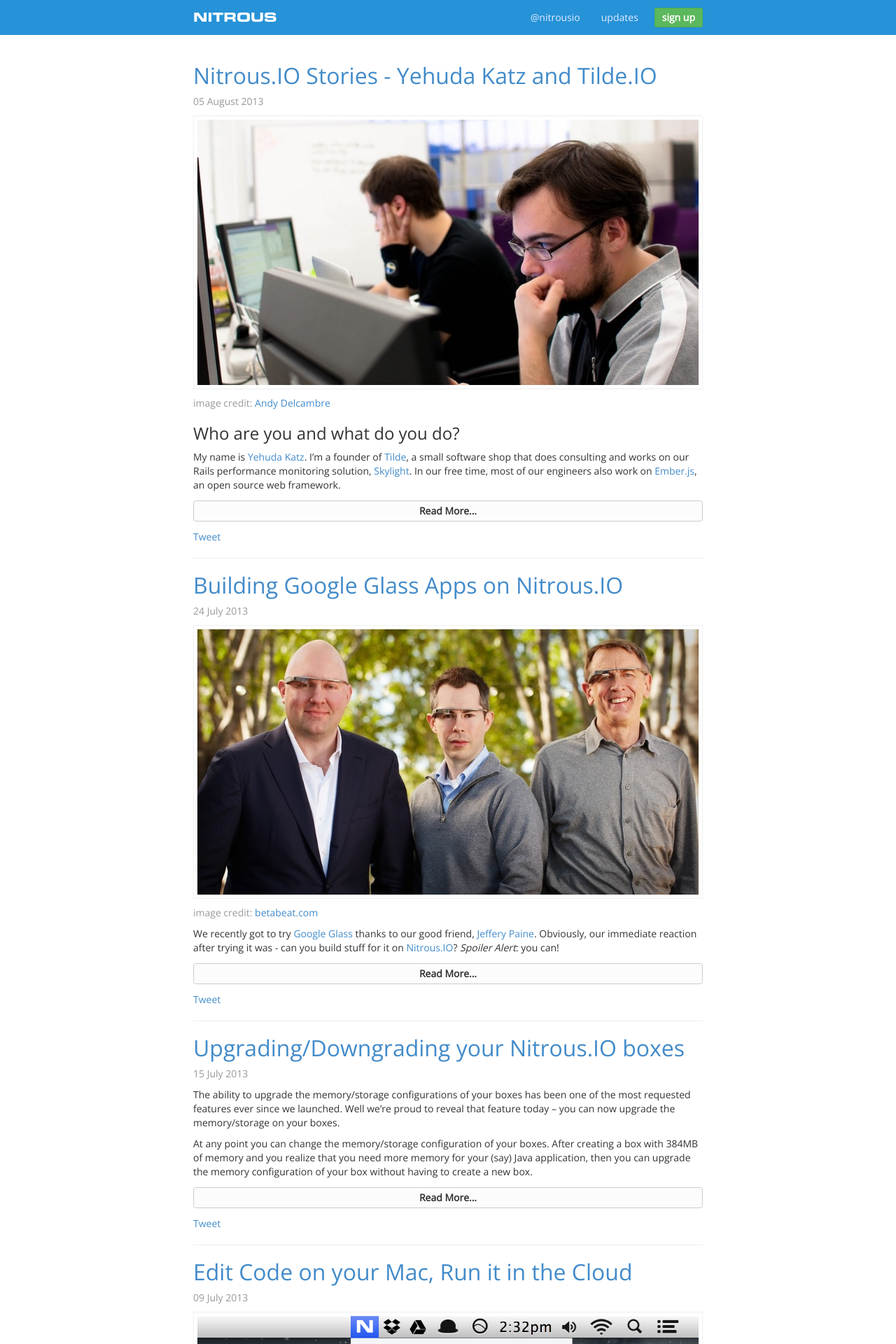
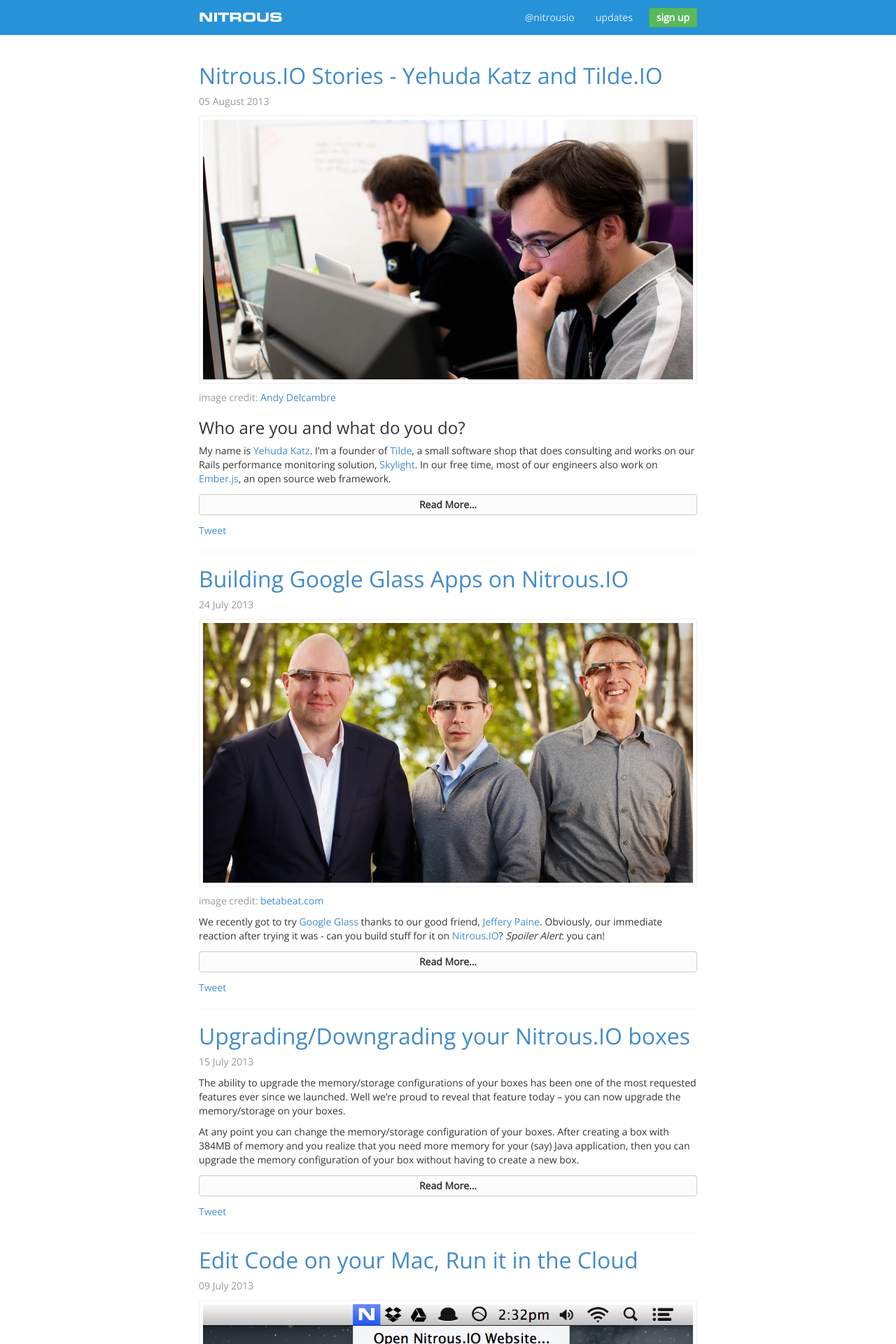
Before and after one commit to koheishingai/blog, a Jekyll site: the page built from index.html, in a window 1280 px wide. Shown: the top 1920 px of the page at 70% size. Built offline with Jekyll 4.4.1, drawn with Linux system fonts in a browser that asks for light colours; Markdown is read by kramdown in place of the engine named in the settings; comment, search, counter and statistics services are not loaded.

Commit message:
fixing some styles

```diff
--- a/css/action.css
+++ b/css/action.css
@@ -5,6 +5,7 @@
 
 .container {
   max-width: 728px;
+  padding: 0 8px;
 }
 
 body, body p {
```
